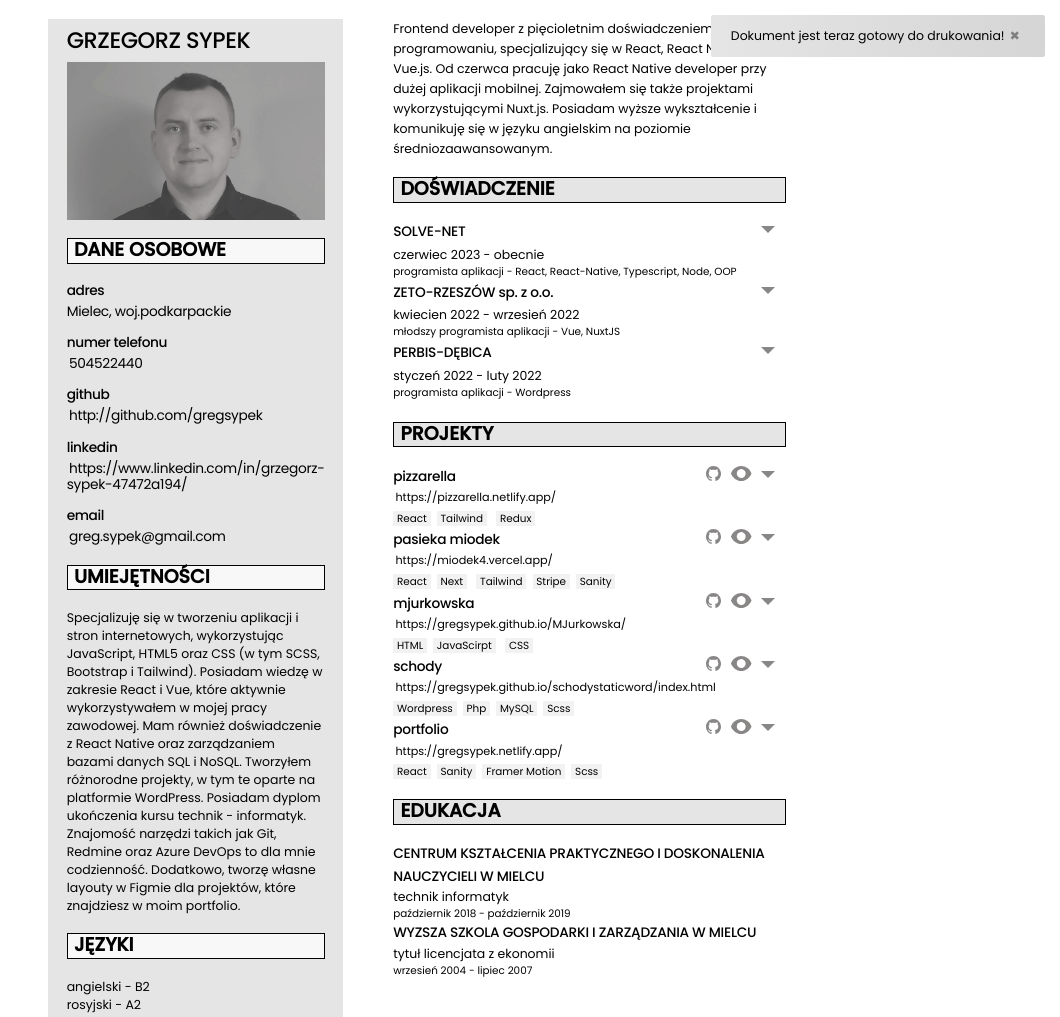
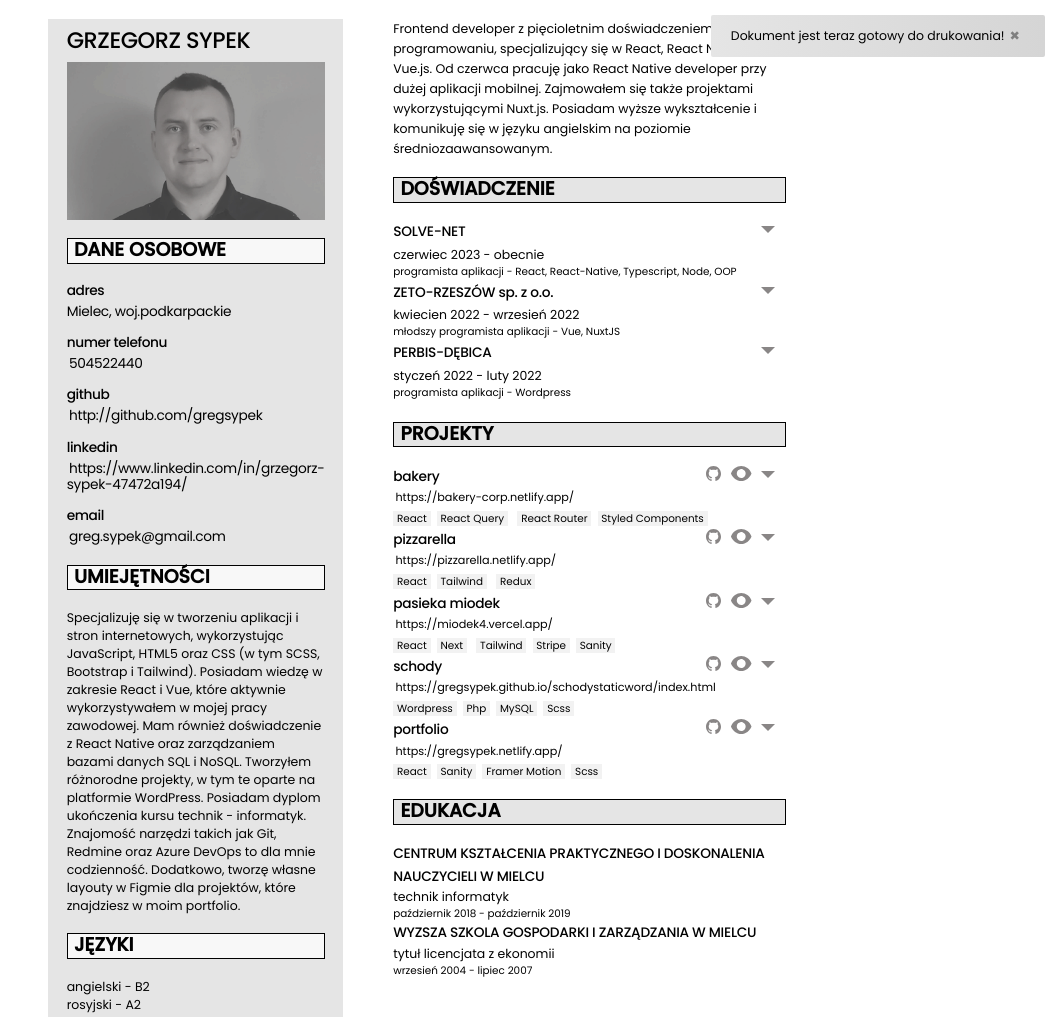
Before and after one commit to gregsypek/CV, a plain HTML site: page index.html in a window 1280 px wide. Shown: the top 1017 px of the page, without its empty margins (220-1280 px from the left). Drawn offline with nearby package versions, Linux system fonts and the light colour scheme.

Commit message:
add project bakery

```diff
--- a/index.html
+++ b/index.html
@@ -565,6 +565,94 @@
 						<h3>Projekty</h3>
 					</header>
 
+					<!-- 1 bakery -->
+					<article class="project-code">
+						<div class="accordion">
+							<header class="project-header">
+								<h4>bakery</h4>
+								<span class="project-icons">
+									<a href="https://github.com/gregsypek/bakery">
+										<svg
+											width="15"
+											height="15"
+											viewBox="0 0 25 25"
+											fill="none"
+											xmlns="http://www.w3.org/2000/svg"
+										>
+											<path
+												fill-rule="evenodd"
+												clip-rule="evenodd"
+												d="M12.5 0C5.59375 0 0 5.73524 0 12.8162C0 18.4873 3.57812 23.2774 8.54687 24.9755C9.17187 25.0877 9.40625 24.7032 9.40625 24.3667C9.40625 24.0624 9.39062 23.0531 9.39062 21.9797C6.25 22.5725 5.4375 21.1947 5.1875 20.4738C5.04687 20.1054 4.4375 18.9679 3.90625 18.6636C3.46875 18.4232 2.84375 17.8305 3.89062 17.8145C4.875 17.7985 5.57812 18.7437 5.8125 19.1281C6.9375 21.0666 8.73437 20.5219 9.45312 20.1855C9.5625 19.3524 9.89062 18.7917 10.25 18.4713C7.46875 18.1509 4.5625 17.0455 4.5625 12.1433C4.5625 10.7496 5.04687 9.59611 5.84375 8.69898C5.71875 8.37857 5.28125 7.06492 5.96875 5.30269C5.96875 5.30269 7.01562 4.96627 9.40625 6.61635C10.4062 6.32799 11.4687 6.1838 12.5312 6.1838C13.5937 6.1838 14.6562 6.32799 15.6562 6.61635C18.0469 4.95025 19.0937 5.30269 19.0937 5.30269C19.7812 7.06492 19.3438 8.37857 19.2188 8.69898C20.0156 9.59611 20.5 10.7335 20.5 12.1433C20.5 17.0615 17.5781 18.1509 14.7969 18.4713C15.25 18.8718 15.6406 19.6408 15.6406 20.8423C15.6406 22.5565 15.625 23.9342 15.625 24.3667C15.625 24.7032 15.8594 25.1037 16.4844 24.9755C18.9658 24.1165 21.1221 22.4814 22.6496 20.3001C24.1772 18.1189 24.9993 15.5015 25 12.8162C25 5.73524 19.4062 0 12.5 0Z"
+												fill="#838080f3"
+											/>
+										</svg>
+									</a>
+									<a href="https://bakery-corp.netlify.app/"
+										><svg
+											width="25"
+											height="15"
+											viewBox="0 0 35 25"
+											fill="none"
+											xmlns="http://www.w3.org/2000/svg"
+										>
+											<path
+												d="M17.045 17.0455C19.5554 17.0455 21.5904 15.0104 21.5904 12.5C21.5904 9.98966 19.5554 7.95459 17.045 7.95459C14.5346 7.95459 12.4995 9.98966 12.4995 12.5C12.4995 15.0104 14.5346 17.0455 17.045 17.0455Z"
+												fill="white"
+											/>
+											<path
+												d="M34.0222 12.1136C32.6857 8.65642 30.3654 5.66661 27.3481 3.51373C24.3309 1.36086 20.7489 0.139287 17.045 0C13.341 0.139287 9.75905 1.36086 6.74179 3.51373C3.72453 5.66661 1.40424 8.65642 0.0676984 12.1136C-0.0225661 12.3633 -0.0225661 12.6367 0.0676984 12.8864C1.40424 16.3436 3.72453 19.3334 6.74179 21.4863C9.75905 23.6391 13.341 24.8607 17.045 25C20.7489 24.8607 24.3309 23.6391 27.3481 21.4863C30.3654 19.3334 32.6857 16.3436 34.0222 12.8864C34.1125 12.6367 34.1125 12.3633 34.0222 12.1136V12.1136ZM17.045 19.8864C15.5841 19.8864 14.156 19.4532 12.9413 18.6415C11.7266 17.8299 10.7799 16.6763 10.2209 15.3266C9.6618 13.977 9.51553 12.4918 9.80053 11.059C10.0855 9.62618 10.789 8.31005 11.822 7.27705C12.855 6.24405 14.1711 5.54057 15.604 5.25556C17.0368 4.97056 18.5219 5.11683 19.8716 5.67589C21.2213 6.23495 22.3749 7.18168 23.1865 8.39636C23.9981 9.61104 24.4313 11.0391 24.4313 12.5C24.4283 14.4581 23.6492 16.3351 22.2646 17.7196C20.88 19.1042 19.003 19.8834 17.045 19.8864V19.8864Z"
+												fill="#838080f3"
+											/>
+										</svg>
+									</a>
+								</span>
+							</header>
+							<input
+								type="checkbox"
+								id="project1"
+								class="project-code-details"
+							/>
+							<label for="project1">
+								<svg
+									class="icon"
+									xmlns="http://www.w3.org/2000/svg"
+									width="16"
+									height="16"
+									fill="currentColor"
+									class="bi bi-chevron-down"
+									viewBox="0 0 16 16"
+								>
+									<path d="M1 5l7 7 7-7H1z" />
+								</svg>
+							</label>
+							<div class="project-details">
+								<p>
+									Intuicyjny i nowoczesny system zarządzania piekarnią dostępny
+									online. Wykorzystuje technologie takie jak
+									<strong
+										>React, Styled Components, React Router, React Icons, React
+										Query, React Hot Toast, React Hook Form, reCharts</strong
+									>
+									oraz <strong>React Error Boundary</strong>. Aplikacja
+									umożliwia właścicielowi piekarni efektywne zarządzanie
+									zamówieniami, stanem produktów oraz ustawieniami aplikacji. Na
+									panelu sterowania użytkownik sprawdzi przegląd zamówień w
+									formie wykresów, obejmujących sprzedaż, kategorie, wskaźniki
+									postępu oraz aktywne zamówienia z bieżącego dnia.
+								</p>
+							</div>
+							<div class="project-tools">
+								<a href="https://bakery-corp.netlify.app/" class="link"
+									>https://bakery-corp.netlify.app/</a
+								>
+								<span class="skills"
+									><small>React</small><small>React Query</small>
+									<small>React Router</small
+									><small>Styled Components</small></span
+								>
+							</div>
+						</div>
+					</article>
 					<!-- 1 pizzarella -->
 					<article class="project-code">
 						<div class="accordion">
@@ -736,7 +824,7 @@
 					</article>
 
 					<!-- 3 mjurkowska-->
-					<article class="project-code">
+					<!-- <article class="project-code">
 						<div class="accordion">
 							<header class="project-header">
 								<h4>mjurkowska</h4>
@@ -814,7 +902,7 @@
 								>
 							</div>
 						</div>
-					</article>
+					</article> -->
 					<!-- 4 schody-->
 					<article class="project-code">
 						<div class="accordion">
```
